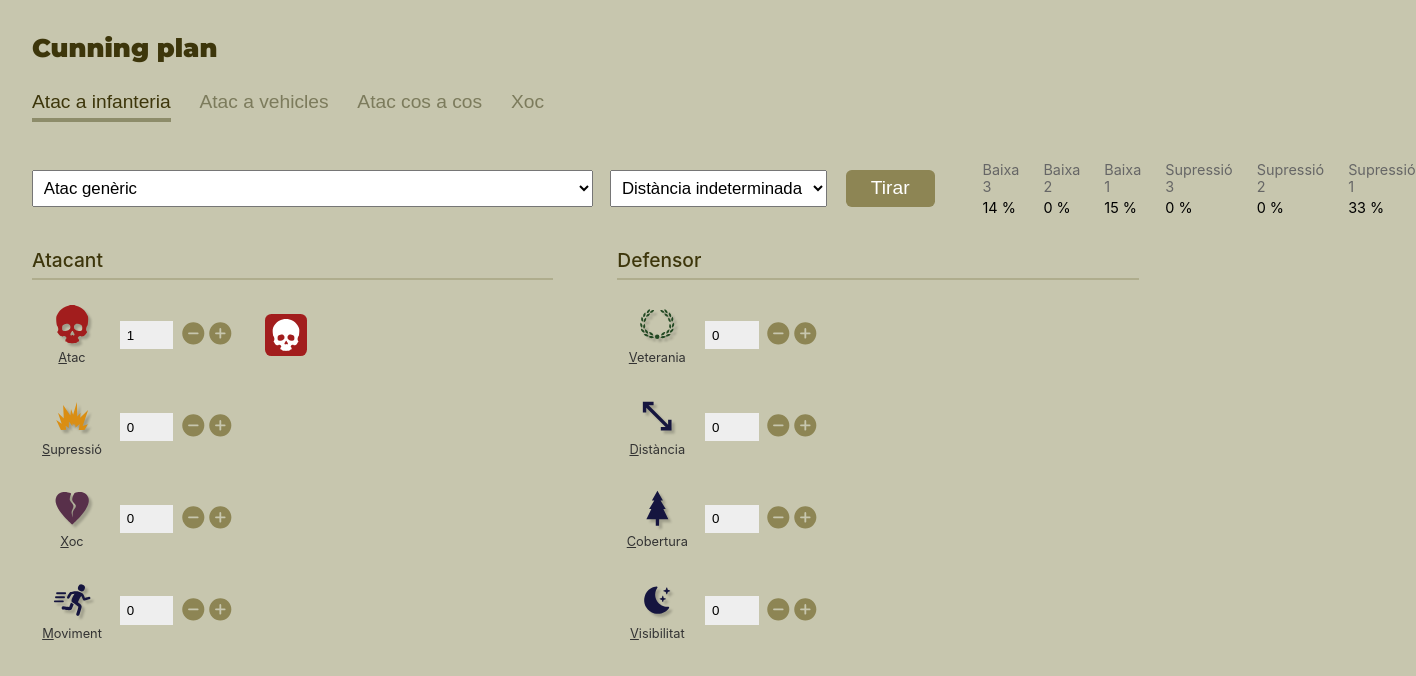
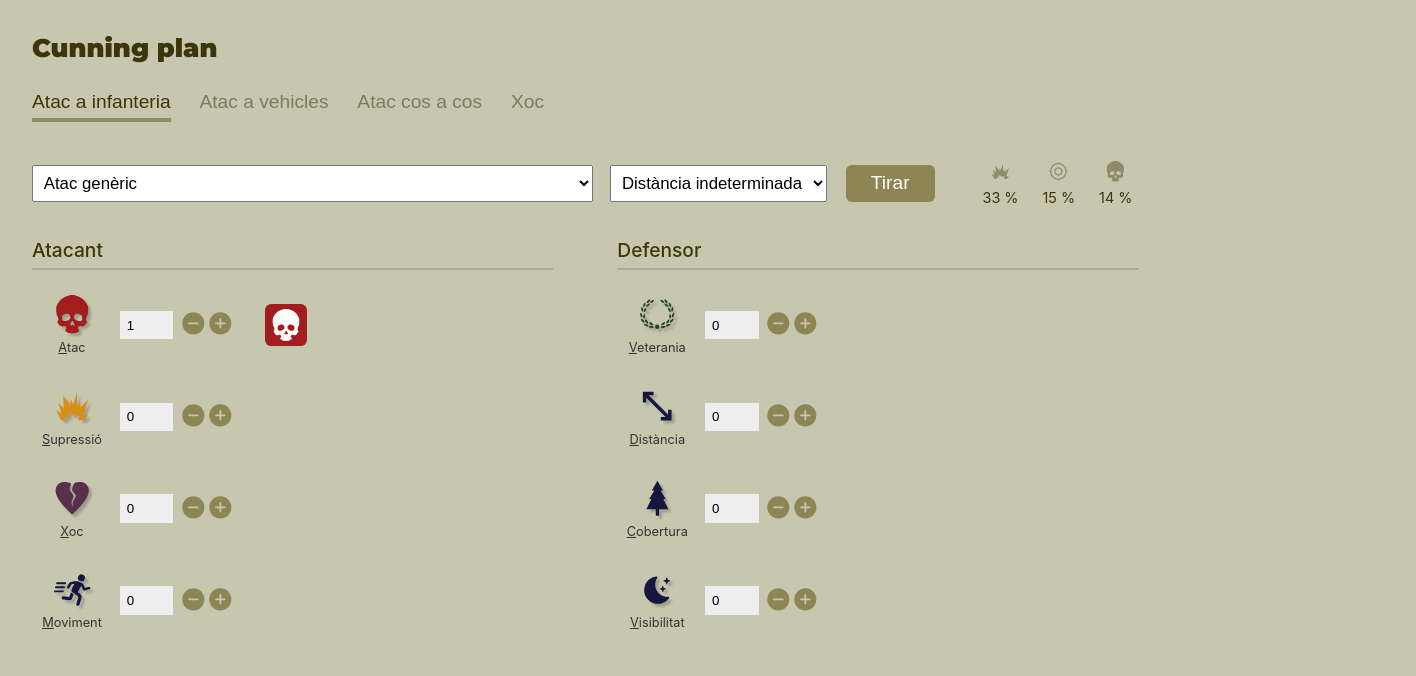
Before and after one commit to marticongost/cunning-plan, a React (Create React App) app: page / in a window 1280 px wide. Shown: the top 676 px of the page, 1416 px wide, since content can reach past the window. Built offline with nearby package versions, Linux system fonts and the light colour scheme.

Commit message:
Improvements to the presentation of the roll predictions
- Show icons
- Sort results by probability
- Hide results with 0 probability

```diff
--- a/src/AttackSimulator.js
+++ b/src/AttackSimulator.js
@@ -1,6 +1,9 @@
 import React from "react";
 import attackTypes from "./attacktypes";
 import RollSimulator from "./RollSimulator";
+import { ReactComponent as CriticalIcon } from "./svg/dice/critical.svg";
+import { ReactComponent as HitIcon } from "./svg/dice/hit.svg";
+import { ReactComponent as SupressionIcon } from "./svg/dice/supression.svg";
 
 const INCOMING_FIRE_RESULTS = ["critical", "hit", "supression"];
 
@@ -93,18 +96,26 @@ export default function AttackSimulator() {
             predictions={[
                 {
                     title: "Baixa 3",
+                    icon: CriticalIcon,
+                    amount: 1,
                     test: (results) => results.critical || results.hit >= 3,
                 },
                 {
                     title: "Baixa 2",
+                    icon: HitIcon,
+                    amount: 2,
                     test: (results) => !results.critical && results.hit === 2,
                 },
                 {
                     title: "Baixa 1",
+                    icon: HitIcon,
+                    amount: 1,
                     test: (results) => !results.critical && results.hit === 1,
                 },
                 {
                     title: "Supressió 3",
+                    icon: SupressionIcon,
+                    amount: 3,
                     test: (results) =>
                         !results.critical &&
                         !(results.hit >= 3) &&
@@ -112,6 +123,8 @@ export default function AttackSimulator() {
                 },
                 {
                     title: "Supressió 2",
+                    icon: SupressionIcon,
+                    amount: 2,
                     test: (results) =>
                         !results.critical &&
                         !(results.hit >= 3) &&
@@ -119,6 +132,8 @@ export default function AttackSimulator() {
                 },
                 {
                     title: "Supressió 1",
+                    icon: SupressionIcon,
+                    amount: 1,
                     test: (results) =>
                         !results.critical &&
                         !(results.hit >= 3) &&
--- a/src/RollSimulator.js
+++ b/src/RollSimulator.js
@@ -3,6 +3,7 @@ import { diceTypes } from "./dicetypes";
 import Dice from "./Dice";
 import { DiceBucket, Die } from "./dicebucket";
 import "./css/RollSimulator.css";
+import { times, sorted } from "./utils";
 
 export default function RollSimulator(props) {
     const {
@@ -179,14 +180,31 @@ export default function RollSimulator(props) {
     const predictionsSection = predictions ? (
         <div className="RollSimulator-predictions">
             <dl>
-                {predictions.map((prediction, index) => (
-                    <div key={index}>
-                        <dt>{prediction.title}</dt>
-                        <dd>
-                            {Math.round(state.predictionResults[index] / 10)} %
-                        </dd>
-                    </div>
-                ))}
+                {sorted(
+                    predictions.map((p, i) => {
+                        return {
+                            ...p,
+                            probability: Math.round(
+                                state.predictionResults[i] / 10
+                            ),
+                        };
+                    }),
+                    (a, b) => b.probability - a.probability
+                ).map((prediction, index) => {
+                    if (!prediction.probability) {
+                        return null;
+                    }
+                    return (
+                        <div key={index}>
+                            <dt title={prediction.title}>
+                                {times(prediction.amount, () => (
+                                    <prediction.icon />
+                                ))}
+                            </dt>
+                            <dd>{prediction.probability} %</dd>
+                        </div>
+                    );
+                })}
             </dl>
         </div>
     ) : null;
--- a/src/css/RollSimulator.css
+++ b/src/css/RollSimulator.css
@@ -47,6 +47,7 @@
 
 .RollSimulator-predictions {
     margin-left: 3em;
+    color: var(--main-color);
 }
 
 .RollSimulator-predictions dl {
@@ -56,8 +57,7 @@
 }
 
 .RollSimulator-predictions dl div {
-    display: flex;
-    flex-direction: column;
+    text-align: center;
 }
 
 .RollSimulator-predictions dl div + div {
@@ -75,3 +75,10 @@
     color: #666;
     margin-bottom: 0.3em;
 }
+
+.RollSimulator-predictions dt svg,
+.RollSimulator-predictions dt svg * {
+    width: 1.3rem;
+    height: auto;
+    fill: var(--bold-line-color) !important;
+}
--- /dev/null
+++ b/src/utils.js
@@ -0,0 +1,11 @@
+export function times(number, callback) {
+    var results = [];
+    while (number--) results.push(callback());
+    return results;
+}
+
+export function sorted(collection, comparator) {
+    var sortedItems = [...collection];
+    sortedItems.sort(comparator);
+    return sortedItems;
+}
```
